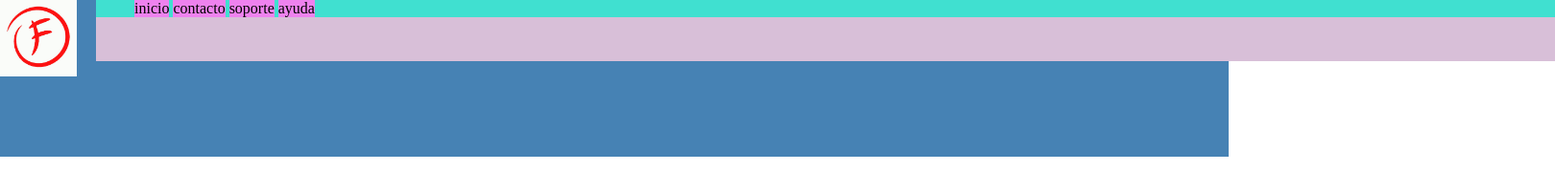
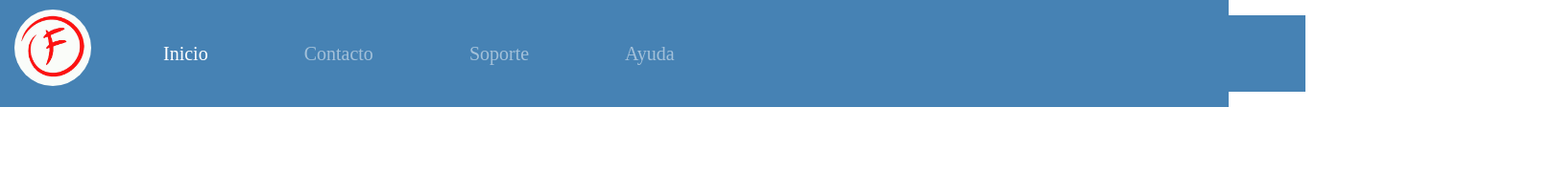
Before and after one commit to sebastia9330/practica1, a plain HTML site: page index.html in a window 1280 px wide. Shown: the whole page at 96% size, 1620 px wide, since content can reach past the window. Drawn offline with Linux system fonts and the light colour scheme.

Commit message:
cambios barra de navegacion

```diff
--- a/index.html
+++ b/index.html
@@ -12,10 +12,10 @@
         <img class="logo" src="imagenes/logo.jpeg">
         <nav class="barra">
             <ul class="lista">
-                <li>inicio</li>
-                <li>contacto</li>
-                <li>soporte</li>
-                <li>ayuda</li>
+                <li class="link active"><a href="#">inicio</a></li>
+                <li class="link"><a href="#">contacto</a></li>
+                <li class="link"><a href="#">soporte</a></li>
+                <li class="link"><a href="#">ayuda</a></li>
             </ul>
         </nav>
     </header>
--- a/style/styles.css
+++ b/style/styles.css
@@ -3,32 +3,52 @@
 }
 body{
     margin: 0;
+    width: 100%;
+    max-width: 1400px;
+    display: block;
+    margin: auto;
+    min-height: 100vh;
 }
 .contenedor{
     background-color: steelblue;
+    width: 100%;
+    position: fixed;
 }
 .logo{
-    background-color: tomato;
     width: 5rem;
     height: 5rem;
-    border-radius: 0px;
-    margin-top: auto;
-    margin-left: auto;
+    border-radius: 100px;
+    position: fixed;
+    z-index: 20;
+    top: 10px;
+    left: 15px;
+
 }
-.contenedor .barra{
-   height: 80px;
-   width: 95rem;
-   display: inline-block;
+.barra{
+   width: 100%;
    position: relative;
-   top: -100px;
-   left:100px;
-   background-color: thistle;
+   top: 0;
+   left: 80px;
+   justify-content: center;
+   align-items: center;
+   z-index: 9;
+   background-color: steelblue;
 }
 .lista{
-    background-color: turquoise;
-    align-items: center;
+    list-style: none;
+    display: flex;
 }
-li{
-    background-color: violet;
-    display: inline-block;
+.link a{
+    color: #fff;
+    opacity: 0.5;
+    text-decoration: none;
+    text-transform: capitalize;
+    padding: 10px 30px;
+    margin: 0 20px;
+    line-height: 80px;
+    transition: .5s;
+    font-size: 20px;
 }
+.link a:hover, .link.active a{
+    opacity: 1;
+}
```
